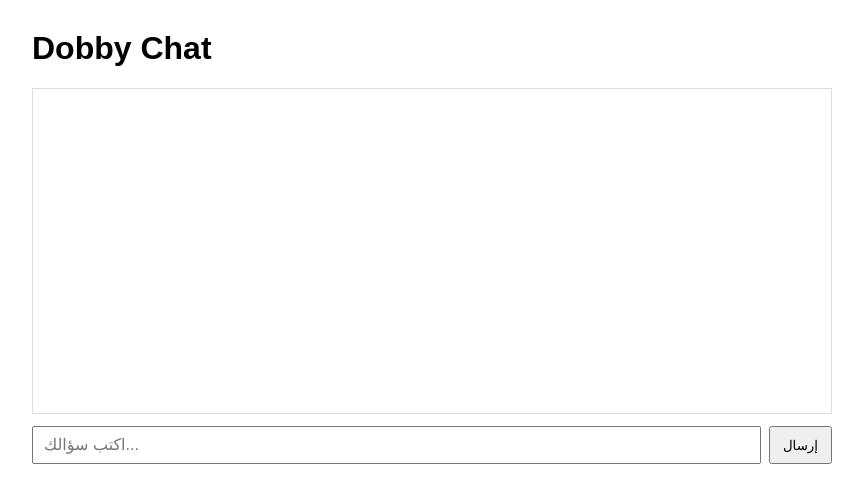
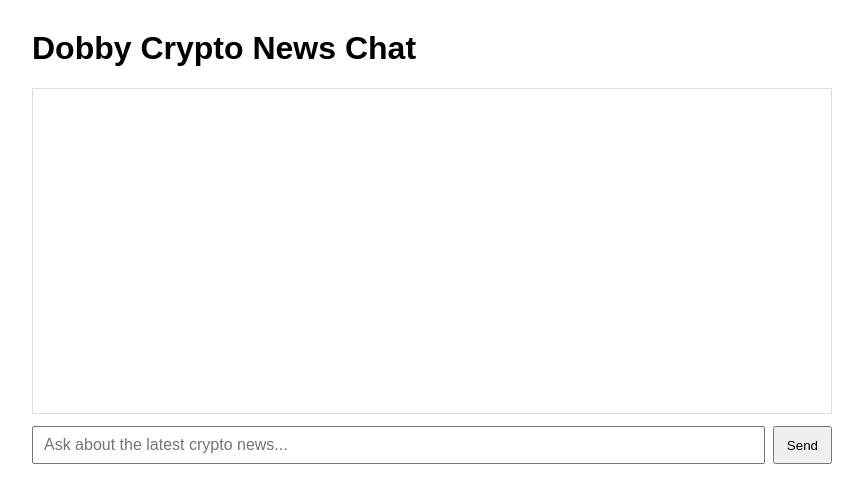
Before and after one commit to ahmed159159/ai, a Next.js app: page / in a window 1280 px wide. Shown: the top 502 px of the page, without its empty margins (208-1071 px from the left). Built offline with nearby package versions, Linux system fonts and the light colour scheme.

Commit message:
Update index.js

```diff
--- a/pages/index.js
+++ b/pages/index.js
@@ -1,7 +1,7 @@
-import { useState } from 'react';
+import { useState } from "react";
 
 export default function Home() {
-  const [input, setInput] = useState('');
+  const [input, setInput] = useState("");
   const [history, setHistory] = useState([]);
   const [loading, setLoading] = useState(false);
 
@@ -9,31 +9,42 @@ export default function Home() {
     e.preventDefault();
     if (!input.trim()) return;
 
-    const userMsg = { role: 'user', text: input };
+    const userMsg = { role: "user", text: input };
     const newHistory = [...history, userMsg];
     setHistory(newHistory);
-    setInput('');
+    setInput("");
     setLoading(true);
 
     try {
-      // نجهز الرسائل بشكل صح للـ API
       const messages = newHistory.map(m => ({
         role: m.role,
-        content: m.text,
+        content: m.text
       }));
 
-      const resp = await fetch('/api/chat', {
-        method: 'POST',
-        headers: { 'Content-Type': 'application/json' },
-        body: JSON.stringify({ messages }),
+      const resp = await fetch("/api/chat", {
+        method: "POST",
+        headers: { "Content-Type": "application/json" },
+        body: JSON.stringify({ messages })
       });
 
       const data = await resp.json();
-      let assistantText = data.reply || "خطأ في الاتصال.";
+      let assistantText = "";
 
-      setHistory(prev => [...prev, { role: 'assistant', text: assistantText }]);
+      if (data.reply) {
+        assistantText = data.reply;
+      } else {
+        assistantText = JSON.stringify(data);
+      }
+
+      setHistory(prev => [
+        ...prev,
+        { role: "assistant", text: assistantText }
+      ]);
     } catch (err) {
-      setHistory(prev => [...prev, { role: 'assistant', text: 'خطأ في الاتصال.' }]);
+      setHistory(prev => [
+        ...prev,
+        { role: "assistant", text: "Error connecting to AI." }
+      ]);
       console.error(err);
     } finally {
       setLoading(false);
@@ -41,29 +52,29 @@ export default function Home() {
   }
 
   return (
-    <div style={{ maxWidth: 800, margin: '30px auto', fontFamily: 'Arial, sans-serif' }}>
-      <h1>Dobby Chat</h1>
-      <div style={{ border: '1px solid #ddd', padding: 12, minHeight: 300 }}>
+    <div style={{ maxWidth: 800, margin: "30px auto", fontFamily: "Arial, sans-serif" }}>
+      <h1>Dobby Crypto News Chat</h1>
+      <div style={{ border: "1px solid #ddd", padding: 12, minHeight: 300 }}>
         {history.map((m, i) => (
-          <div key={i} style={{ margin: '8px 0' }}>
-            <b style={{ color: m.role === 'user' ? '#0b5fff' : '#111' }}>
-              {m.role === 'user' ? 'You' : 'Dobby'}:
-            </b>{' '}
+          <div key={i} style={{ margin: "8px 0" }}>
+            <b style={{ color: m.role === "user" ? "#0b5fff" : "#111" }}>
+              {m.role === "user" ? "You" : "Dobby"}:
+            </b>{" "}
             <span>{m.text}</span>
           </div>
         ))}
-        {loading && <div style={{ color: '#888' }}>Dobby is typing...</div>}
+        {loading && <div style={{ color: "#888" }}>Dobby is typing...</div>}
       </div>
 
-      <form onSubmit={handleSend} style={{ marginTop: 12, display: 'flex', gap: 8 }}>
+      <form onSubmit={handleSend} style={{ marginTop: 12, display: "flex", gap: 8 }}>
         <input
           value={input}
-          onChange={(e) => setInput(e.target.value)}
-          placeholder="اكتب سؤالك..."
-          style={{ flex: 1, padding: '8px 10px', fontSize: 16 }}
+          onChange={e => setInput(e.target.value)}
+          placeholder="Ask about the latest crypto news..."
+          style={{ flex: 1, padding: "8px 10px", fontSize: 16 }}
         />
-        <button type="submit" disabled={loading} style={{ padding: '8px 12px' }}>
-          إرسال
+        <button type="submit" disabled={loading} style={{ padding: "8px 12px" }}>
+          Send
         </button>
       </form>
     </div>
```
